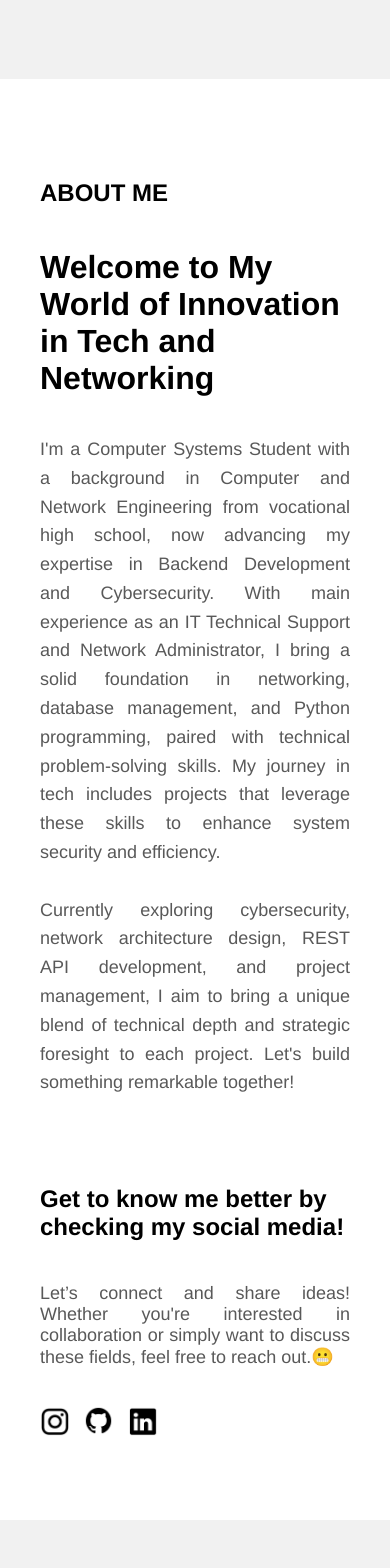
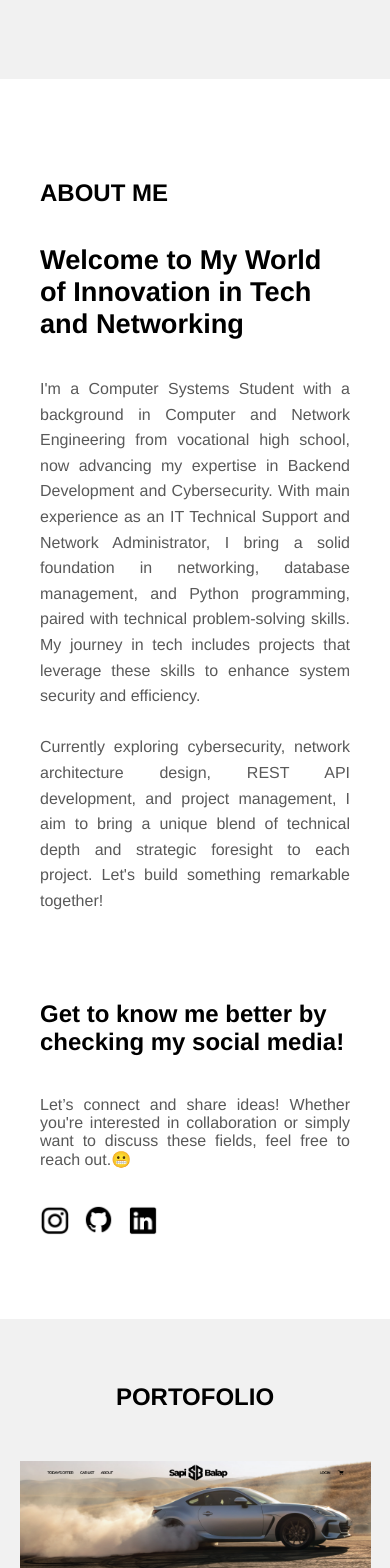
Before and after one commit to lmnzxx/lmnzxx-resume-webpage, a Vue app: page / in a window 390 px wide. Shown: the part 765-2333 px from the top of the page. Built offline with nearby package versions, Linux system fonts and the light colour scheme.

Commit message:
update font size for mobile devices

```diff
--- a/src/components/About.vue
+++ b/src/components/About.vue
@@ -157,4 +157,18 @@
             order: 2;
         }
     }
+    @media (max-width: 480px) {
+        .sub-tittle {
+            font-size: 1.7rem;
+        }
+        .intro {
+            font-size: 1rem;
+        }
+        .get-to-know {
+            font-size: 1.5rem;
+        }
+        .get-to-know-sub {
+            font-size: 1rem;
+        }
+    }
 </style>
```
